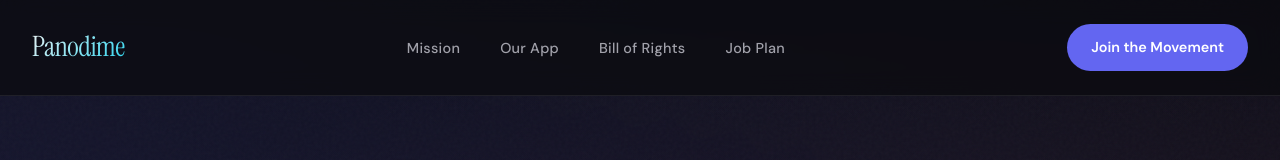
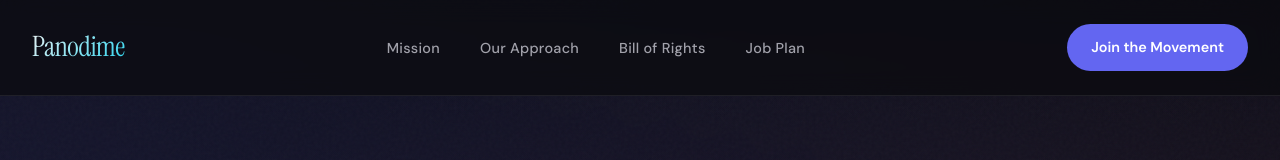
Before and after one commit to pano-apps/landingpagenovember25, a plain HTML site: page index.html in a window 1280 px wide. Shown: the top 160 px of the page. Drawn offline with Linux system fonts and the light colour scheme.

Commit message:
Change 'Our App' to 'Our Approach' in navigation

```diff
--- a/index.html
+++ b/index.html
@@ -684,7 +684,7 @@
         <a href="index.html" class="logo">Panodime</a>
         <ul class="nav-links">
             <li><a href="#mission">Mission</a></li>
-            <li><a href="#pillars">Our App</a></li>
+            <li><a href="#pillars">Our Approach</a></li>
             <li><a href="bill-of-rights.html">Bill of Rights</a></li>
             <li><a href="job-plan.html">Job Plan</a></li>
         </ul>
```
